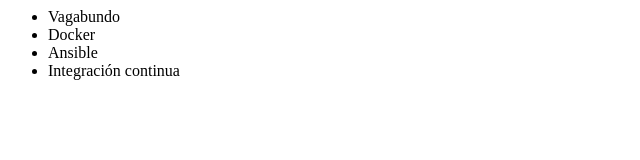
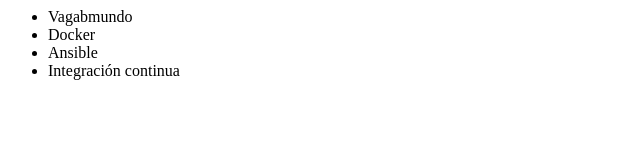
Before and after one commit to JorgeTotena/Prueba-remoto, a plain HTML site: page index.html in a window 1280 px wide. Shown: the full height of the page, 0-640 px from the left. Drawn offline with Linux system fonts and the light colour scheme.

```diff
--- a/index.html
+++ b/index.html
@@ -6,7 +6,7 @@
 </head>
 <cuerpo>
      <ul>
-         <li> Vagabundo </li>
+         <li> Vagabmundo </li>
          <li> Docker </li>
          <li> Ansible </li>
          <li> Integración continua </li>
```
